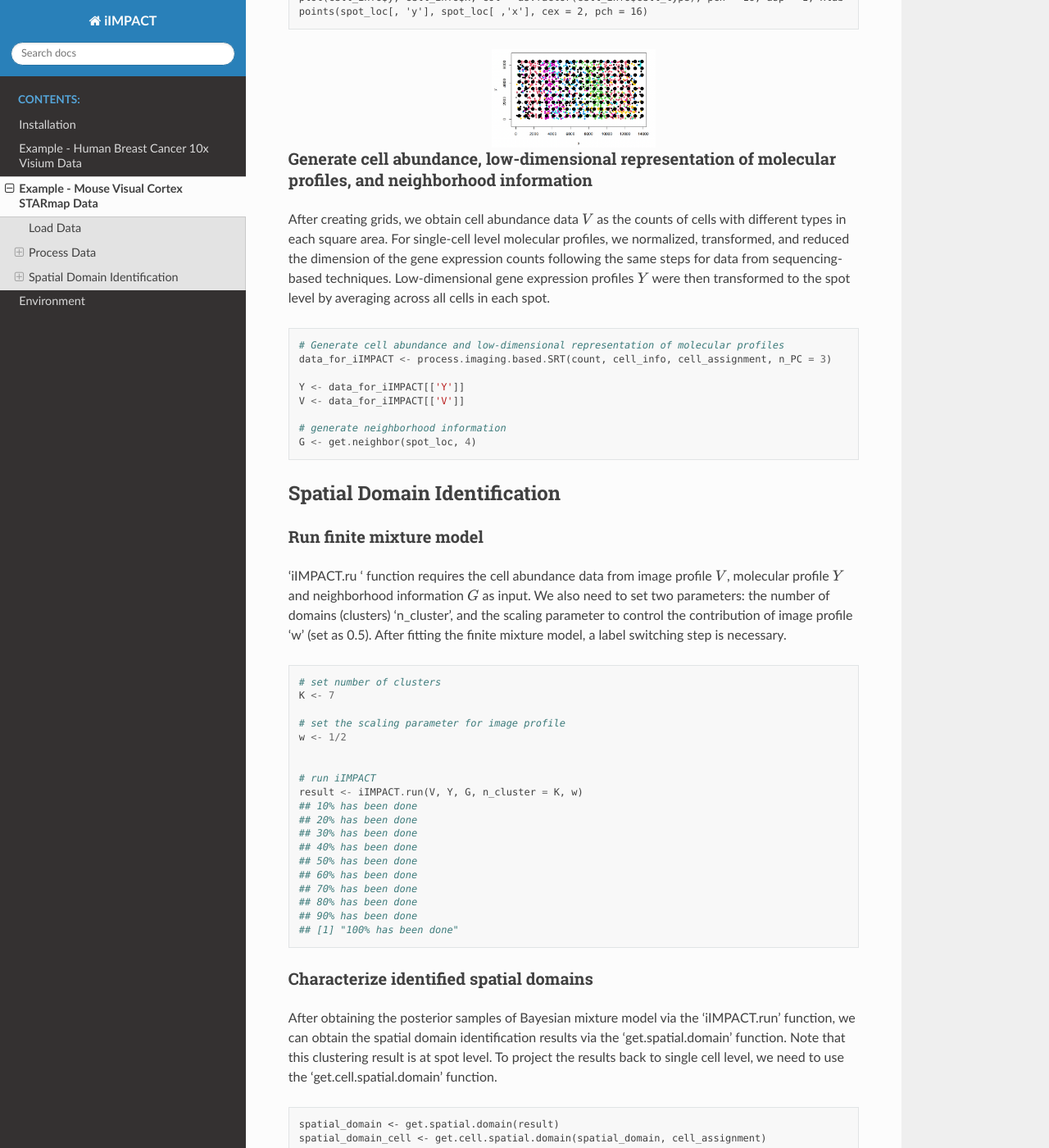
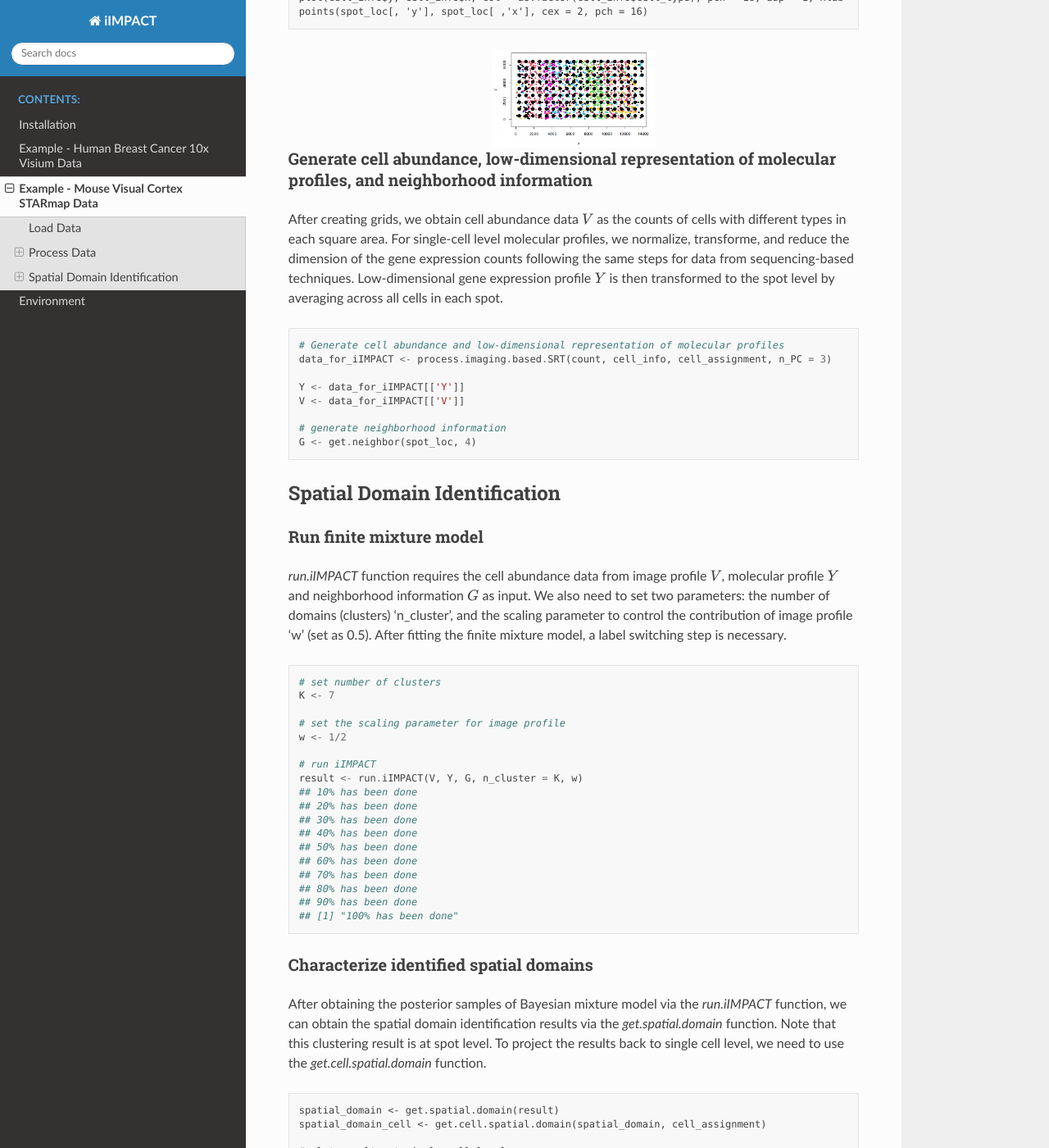
Before and after one commit to Xijiang1997/iIMPACT, a Sphinx documentation site: the page built from docs/starmap_example.rst, in a window 1280 px wide and 1400 px high, scrolled down 1339 px. Shown: the whole window at 82% size. Built offline with Sphinx 7.4.7 and the Read the Docs theme 2.0.0, drawn with Linux system fonts in a browser that asks for light colours; some of the changed text lies outside the part shown.

Commit message:
Update starmap_example.rst

```diff
--- a/docs/starmap_example.rst
+++ b/docs/starmap_example.rst
@@ -35,7 +35,7 @@ This mouse visual cortex STARmap data has dimension 1,207 cells and 1,020 genes.
 Process Data
 -------------------------------
 
-Before run iIMPACT for spatial domain identification, there are several steps to prepare the data. iIMPACT conduct clustering on spot level, so we need to create a grid lattice and assign each cell to the corresponding spot.
+Before running iIMPACT for spatial domain identification, there are several steps to prepare the data. iIMPACT conducts clustering on spot level, so we need to create a grid lattice and assign each cell to the corresponding spot.
 
 Create grid
 ~~~~~~~~~~~~~~~~~~~~~~~~~~~~~~~~~
@@ -57,7 +57,7 @@ The first step to handle the imaging-based SRT data is to manually add grids wit
 
 Generate cell abundance, low-dimensional representation of molecular profiles, and neighborhood information
 ~~~~~~~~~~~~~~~~~~~~~~~~~~~~~~~~~~~~~~~~~~~~~~~~~~~~~~~~~~~~~~~~~~~~~~~~~~~~~~~~~~~~~~~~~~~~~~~~~~~~~~~~~~~~~~~~
-After creating grids, we obtain cell abundance data :math:`V` as the counts of cells with different types in each square area. For single-cell level molecular profiles, we normalized, transformed, and reduced the dimension of the gene expression counts following the same steps for data from sequencing-based techniques. Low-dimensional gene expression profiles :math:`Y` were then transformed to the spot level by averaging across all cells in each spot.
+After creating grids, we obtain cell abundance data :math:`V` as the counts of cells with different types in each square area. For single-cell level molecular profiles, we normalize, transforme, and reduce the dimension of the gene expression counts following the same steps for data from sequencing-based techniques. Low-dimensional gene expression profile :math:`Y` is then transformed to the spot level by averaging across all cells in each spot.
 ::
         # Generate cell abundance and low-dimensional representation of molecular profiles
         data_for_iIMPACT <- process.imaging.based.SRT(count, cell_info, cell_assignment, n_PC = 3)
@@ -74,7 +74,7 @@ Spatial Domain Identification
 Run finite mixture model
 ~~~~~~~~~~~~~~~~~~~~~~~~~~~~~~~~~
 
-'iIMPACT.ru ' function requires the cell abundance data from image profile :math:`V`, molecular profile :math:`Y` and neighborhood information :math:`G` as input. We also need to set two parameters: the number of domains (clusters) ‘n_cluster’, and the scaling parameter to control the contribution of image profile ‘w’ (set as 0.5). After fitting the finite mixture model, a label switching step is necessary.
+`run.iIMPACT` function requires the cell abundance data from image profile :math:`V`, molecular profile :math:`Y` and neighborhood information :math:`G` as input. We also need to set two parameters: the number of domains (clusters) ‘n_cluster’, and the scaling parameter to control the contribution of image profile ‘w’ (set as 0.5). After fitting the finite mixture model, a label switching step is necessary.
 ::
         # set number of clusters
         K <- 7
@@ -82,9 +82,8 @@ Run finite mixture model
         # set the scaling parameter for image profile
         w <- 1/2
 
-
         # run iIMPACT
-        result <- iIMPACT.run(V, Y, G, n_cluster = K, w)
+        result <- run.iIMPACT(V, Y, G, n_cluster = K, w)
         ## 10% has been done
         ## 20% has been done
         ## 30% has been done
@@ -99,7 +98,7 @@ Run finite mixture model
 Characterize identified spatial domains
 ~~~~~~~~~~~~~~~~~~~~~~~~~~~~~~~~~~~~~~~~~~~~~
 
-After obtaining the posterior samples of Bayesian mixture model via the 'iIMPACT.run' function, we can obtain the spatial domain identification results via the 'get.spatial.domain' function. Note that this clustering result is at spot level. To project the results back to single cell level, we need to use the 'get.cell.spatial.domain' function.
+After obtaining the posterior samples of Bayesian mixture model via the `run.iIMPACT` function, we can obtain the spatial domain identification results via the `get.spatial.domain` function. Note that this clustering result is at spot level. To project the results back to single cell level, we need to use the `get.cell.spatial.domain` function.
 ::
         spatial_domain <- get.spatial.domain(result)
         spatial_domain_cell <- get.cell.spatial.domain(spatial_domain, cell_assignment)
```
Also changed, not shown: other parts of docs/starmap_example.rst (+4 -4 lines).
